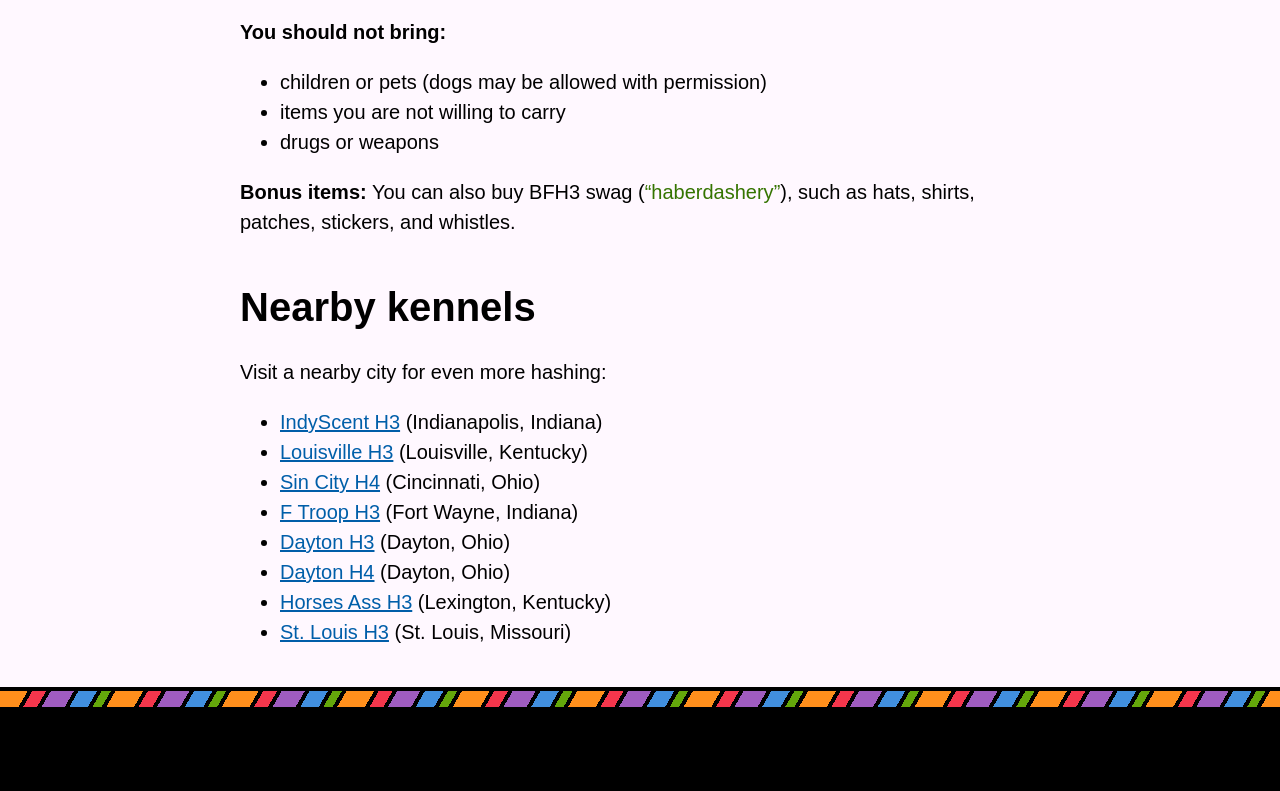
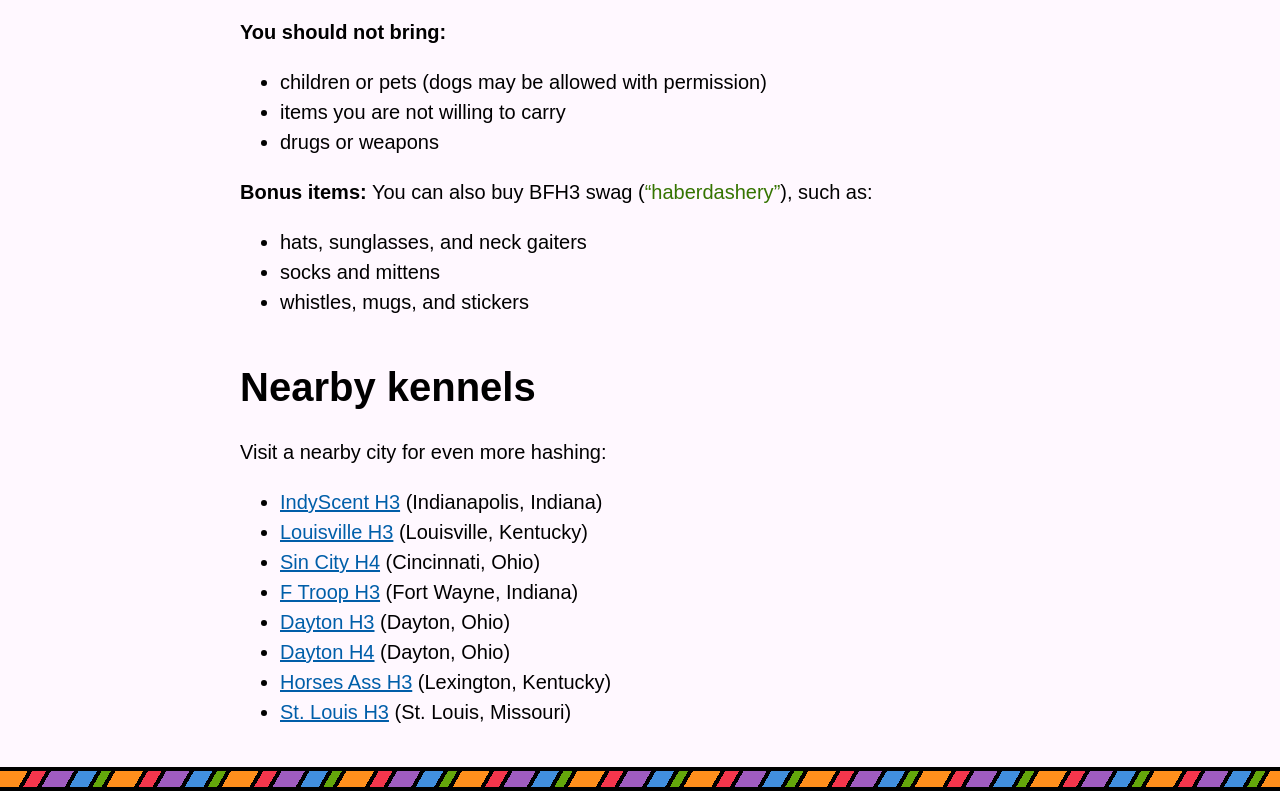
Before and after one commit to bfh3-com/bfh3.com, a website: page index.html in a window 1280 px wide. Shown: the part 1589-2380 px from the top of the page. Before the commit the page ends 2300 px from the top, so only its background shows below. Drawn offline with Linux system fonts and the light colour scheme; a web font is replaced by a local one.

Commit message:
Update hab details

```diff
--- a/index.html
+++ b/index.html
@@ -67,7 +67,12 @@
 				<li>items you are not willing to carry</li>
 				<li>drugs or weapons</li>
 			</ul>
-			<p><strong>Bonus items:</strong> You can also buy BFH3 swag (<q>haberdashery</q>), such as hats, shirts, patches, stickers, and whistles.</p>
+			<p><strong>Bonus items:</strong> You can also buy BFH3 swag (<q>haberdashery</q>), such as:</p>
+			<ul>
+				<li>hats, sunglasses, and neck gaiters</li>
+				<li>socks and mittens</li>
+				<li>whistles, mugs, and stickers</li>
+			</ul>
 			<h2>Nearby kennels</h2>
 			<p>Visit a nearby city for even more hashing:</p>
 			<ul>
```
